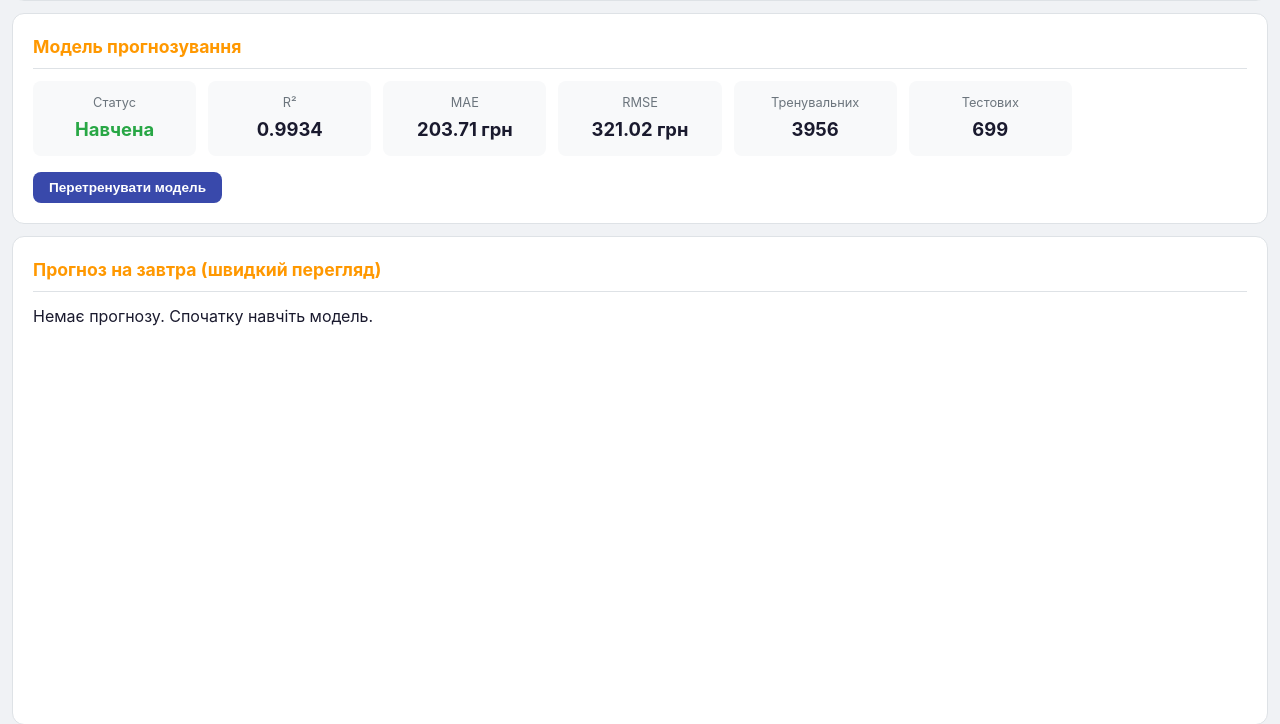
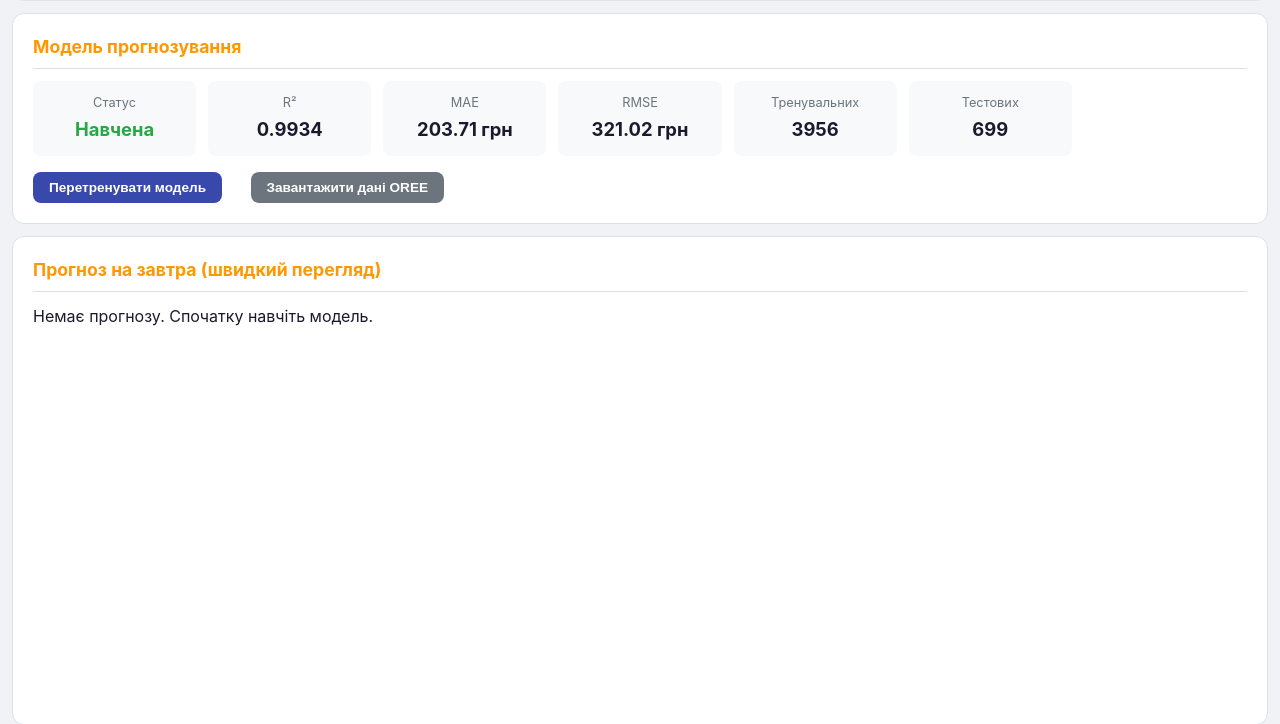
Before and after one commit to Olegkg2018/energy-prediction-ua, a Flask app: page / in a window 1280 px wide. Shown: the part 260-984 px from the top of the page. Run offline with Flask 3, Linux system fonts and the light colour scheme; data that the repository does not hold is empty; some libraries are stand-ins or nearby versions.

Commit message:
feat: add 'Завантажити дані OREE' button on dashboard
- New /api/fetch_oree endpoint: scrapes from last cached date to today
- Button shows status: loading count, date range, errors
- Auto-reloads page after successful fetch
- Follows same UI pattern as retrain button

```diff
--- a/app.py
+++ b/app.py
@@ -22,7 +22,7 @@ if os.path.exists(_env_path):
 from data.loader import get_combined_dataset, get_data_statistics, clear_cache
 from model.train import train_model, load_model
 from model.predict import predict_next_day_prices, get_model_stats, predict_with_dates
-from collectors.oree import get_last_7days_prices, update_oree_prices, get_latest_idm_prices
+from collectors.oree import get_last_7days_prices, update_oree_prices, get_latest_idm_prices, get_cached_oree_prices, fetch_month_prices
 from collectors.weather import get_forecast, get_forecast_for_dates
 from collectors.renewable_index import get_renewable_indices, get_zone_details, get_renewable_forecast
 from collectors.generation_mix import get_generation_stats, get_generation_timeseries
@@ -487,6 +487,45 @@ def api_refresh_data():
         pass
     return jsonify({'success': True, 'message': 'Дані оновлено'})
 
+@app.route('/api/fetch_oree')
+def api_fetch_oree():
+    try:
+        cached = get_cached_oree_prices()
+        if cached is not None and len(cached) > 0:
+            last_date = pd.to_datetime(cached['datetime']).max()
+            start_from = (last_date + pd.Timedelta(days=1)).strftime('%Y-%m-%d')
+        else:
+            start_from = '2025-12-01'
+        today = datetime.now().strftime('%Y-%m-%d')
+        today_dt = pd.Timestamp.today()
+        target_end = pd.Timestamp(today_dt.year, today_dt.month, 1)
+        from collectors.oree import fetch_month_prices as _fetch, scrape_oree_prices
+        new_data = scrape_oree_prices(date_from=start_from, date_to=today)
+        if new_data is not None and len(new_data) > 0:
+            if cached is not None and len(cached) > 0:
+                combined = pd.concat([cached, new_data]).drop_duplicates(subset=['datetime']).sort_values('datetime')
+            else:
+                combined = new_data
+            combined.reset_index(drop=True, inplace=True)
+            combined.to_feather(os.path.join('data', 'oree_prices.feather'))
+            n_new = len(new_data)
+            date_range = f"{new_data['date'].min()} — {new_data['date'].max()}"
+            return jsonify({
+                'success': True,
+                'message': f'Завантажено {n_new} годин',
+                'date_range': date_range,
+                'total_hours': len(combined)
+            })
+        else:
+            cached_count = len(cached) if cached is not None else 0
+            return jsonify({
+                'success': True,
+                'message': f'Нових даних немає. У кеші {cached_count} годин.',
+                'total_hours': cached_count
+            })
+    except Exception as e:
+        return jsonify({'success': False, 'error': str(e)})
+
 @app.route('/api/generation_mix')
 def api_generation_mix():
     try:
--- a/templates/index.html
+++ b/templates/index.html
@@ -73,6 +73,10 @@
                 Перетренувати модель
             </button>
             <span id="train-status" style="margin-left: 1rem"></span>
+            <button class="btn btn-secondary" onclick="fetchOreeData()" style="margin-top: 1rem; margin-left: 0.5rem">
+                Завантажити дані OREE
+            </button>
+            <span id="oree-status" style="margin-left: 1rem"></span>
         </div>
     </div>
 </div>
@@ -166,6 +170,28 @@ function retrainModel() {
             } else {
                 document.getElementById('train-status').textContent = `Помилка: ${d.error}`;
             }
+        });
+}
+
+function fetchOreeData() {
+    const el = document.getElementById('oree-status');
+    el.textContent = 'Завантаження...';
+    el.style.color = '';
+    fetch('/api/fetch_oree')
+        .then(r => r.json())
+        .then(d => {
+            if (d.success) {
+                el.textContent = d.message + (d.date_range ? ` (${d.date_range})` : '');
+                el.style.color = '#4caf50';
+                setTimeout(() => location.reload(), 1500);
+            } else {
+                el.textContent = 'Помилка: ' + (d.error || 'невідома');
+                el.style.color = '#f44336';
+            }
+        })
+        .catch(e => {
+            el.textContent = 'Помилка з\'єднання';
+            el.style.color = '#f44336';
         });
 }
 
```
